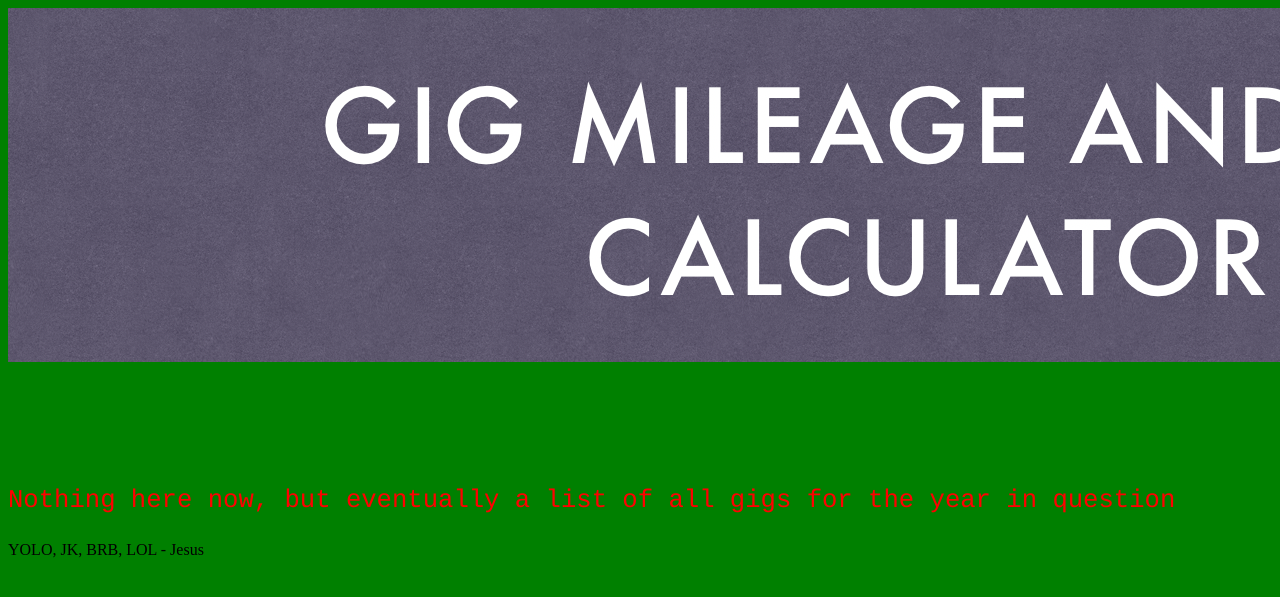
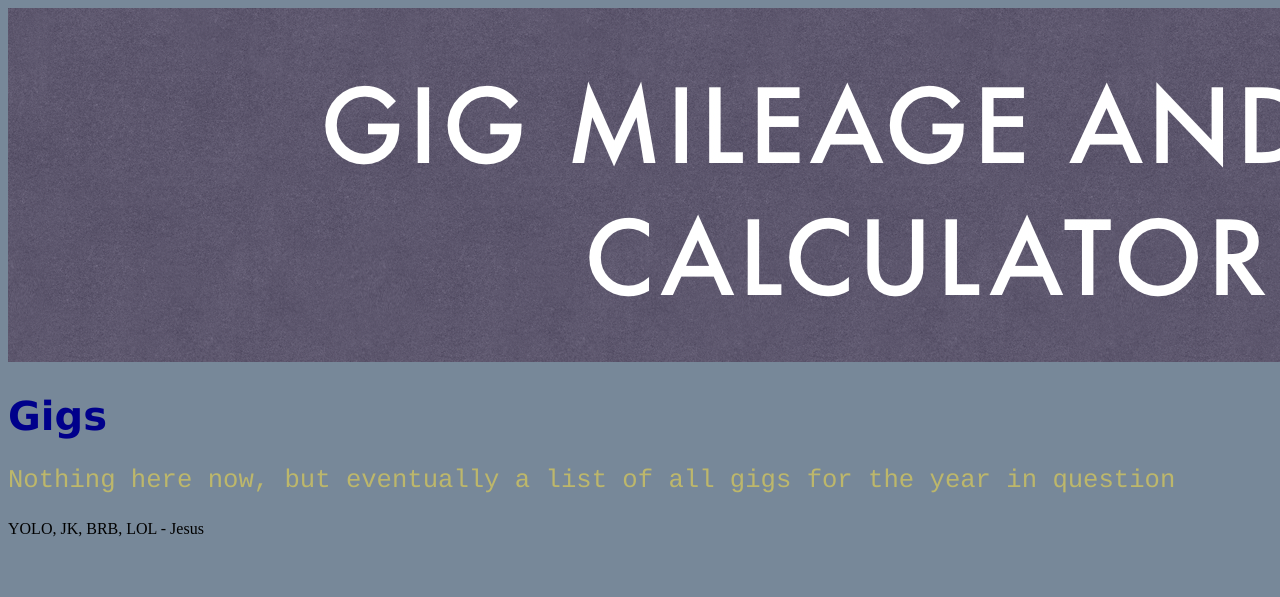
Before and after one commit to stuarth-inova/gig-mileage-and-pay, a Flask app: page /gigs in a window 1280 px wide; the page is wider, and only the part inside the window is pictured. Shown: the top 597 px of that part. Run offline with Flask 2, Linux system fonts and the light colour scheme.

Commit message:
Getting a handle on this, and cmd-shift-r for browser reloads

```diff
--- a/static/style2.css
+++ b/static/style2.css
@@ -1,10 +1,15 @@
 h1 {
-  color: green;
+  color: DarkBlue;
   font-family: verdana;
-  font-size: 300%;
+  font-size: 250%;
+}
+h3 {
+  color: DarkBlue;
+  font-family: arial;
+  font-size: 180%;
 }
 p  {
-  color: red;
+  color: DarkKhaki;
   font-family: courier;
   font-size: 160%;
 }
@@ -17,5 +22,5 @@ center {
 }
 
 body {
-    background: green;
+    background: LightSlateGray;
 }
--- a/templates/summary.html
+++ b/templates/summary.html
@@ -5,9 +5,9 @@
 {% endblock %}
 {% block content %}
 <h1>*** Gigs from {{ data_file }} ***</h1>
-<p>-----------------------------------------</p>
+<p>-------------------------------------------------</p>
 <h3>For {{ num_gigs }} gigs: {{ "%0.1f"|format(miles) }} miles; ${{ "%0.2f"|format(pay) }} pay</h3>
-<p>-----------------------------------------</p>
+<p>-------------------------------------------------</p>
 {% if unmatched_venue_list %}
     <h4>Unmatched venues; mileage not included in mileage total.</h4>
     <ul>
```
